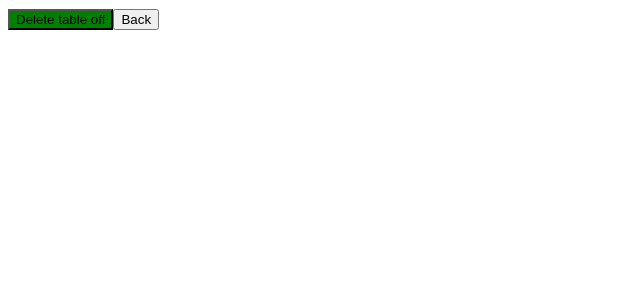
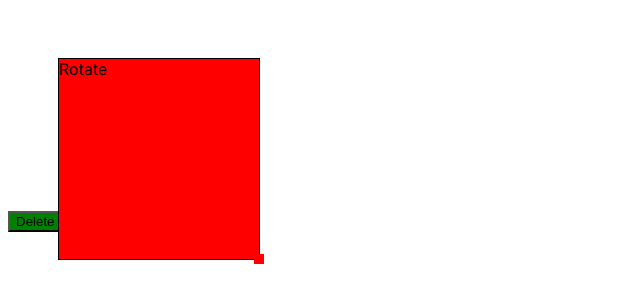
Before and after one commit to CarlinoCalogero/chuumon, a Next.js app: page /home in a window 1280 px wide. Shown: the top 302 px of the page, without its empty margins (0-640 px from the left). Built offline with nearby package versions, Linux system fonts and the light colour scheme.

Commit message:
working on table rotation

```diff
--- a/src/app/home/page.module.css
+++ b/src/app/home/page.module.css
@@ -5,3 +5,23 @@
 .deleteTableModeOff {
     background-color: green;
 }
+
+.rotate {
+    left: 50px;
+    top: 50px;
+    width: 200px;
+    height: 200px;
+    position: relative;
+    border: 1px solid #000;
+    background-color: red;
+}
+
+.rotate:before {
+    content: "";
+    position: absolute;
+    bottom: -5px;
+    right: -5px;
+    width: 10px;
+    height: 10px;
+    background: #f00;
+}
--- a/src/app/home/page.tsx
+++ b/src/app/home/page.tsx
@@ -8,6 +8,7 @@ import { SQUARE_TABLE_EDGE_DIMENSION_IN_PIXELS, removeNumbersFromArray } from '@
 import { Sala } from '@/types/Sala';
 import { Table } from '@/types/Table';
 import { AppearingButton } from '@/components/AppearingButton';
+import { RotateInfo } from '@/types/RotateInfo';
 
 export default function Home() {
 
@@ -277,14 +278,13 @@ export default function Home() {
   }
 
   function appearButtonFunctionOnClick(onClickEvent: MouseEvent<HTMLButtonElement>) {
-    var top = onClickEvent.clientY - (SQUARE_TABLE_EDGE_DIMENSION_IN_PIXELS / 2);
-    var left = onClickEvent.clientX - (SQUARE_TABLE_EDGE_DIMENSION_IN_PIXELS / 2);
 
     var newTable: Table = {
       tableNumber: -1,
       numberOfMergedTables: 1,
-      top: 0,
-      left: 0
+      top: onClickEvent.clientY - (SQUARE_TABLE_EDGE_DIMENSION_IN_PIXELS / 2),
+      left: onClickEvent.clientX - (SQUARE_TABLE_EDGE_DIMENSION_IN_PIXELS / 2)
+
     }
 
     setSala(addTables([newTable]));
@@ -297,6 +297,78 @@ export default function Home() {
   useEffect(() => {
     console.log("AfterTableDropSala", salaAfterTableDrop)
   }, [salaAfterTableDrop])
+
+  const [rotateInfo, setRotateInfo] = useState<RotateInfo>(
+    {
+      active: false,
+      angle: 0,
+      rotation: 0,
+      startAngle: 0,
+      center: {
+        x: 0,
+        y: 0
+      },
+      R2D: 180 / Math.PI
+    });
+
+  function getRotateInfoCopy() {
+    return JSON.parse(JSON.stringify(rotateInfo)) as RotateInfo;
+  }
+
+  function handleOnMouseDown(onMouseDownEvent: MouseEvent<HTMLDivElement, globalThis.MouseEvent>) {
+    console.log("mouseDown")
+    onMouseDownEvent.preventDefault();
+    var bb = onMouseDownEvent.currentTarget.getBoundingClientRect(),
+      t = bb.top,
+      l = bb.left,
+      h = bb.height,
+      w = bb.width,
+      x,
+      y;
+
+    var rotateInfoCopy = getRotateInfoCopy();
+
+    rotateInfoCopy.center = {
+      x: l + w / 2,
+      y: t + h / 2
+    };
+
+    x = onMouseDownEvent.clientX - rotateInfoCopy.center.x;
+    y = onMouseDownEvent.clientY - rotateInfoCopy.center.y;
+    rotateInfoCopy.startAngle = rotateInfoCopy.R2D * Math.atan2(y, x);
+    rotateInfoCopy.active = true;
+    setRotateInfo(rotateInfoCopy);
+  }
+
+  function handleOnMouseMove(onMouseMoveEvent: MouseEvent<HTMLDivElement, globalThis.MouseEvent>) {
+    console.log("mouseMove")
+    if (rotateInfo.active == true) {
+      onMouseMoveEvent.preventDefault();
+
+      //rotate function part
+
+      var x = onMouseMoveEvent.clientX - rotateInfo.center.x,
+        y = onMouseMoveEvent.clientY - rotateInfo.center.y,
+        d = rotateInfo.R2D * Math.atan2(y, x);
+
+      rotateInfo.rotation = d - rotateInfo.startAngle;
+
+      onMouseMoveEvent.currentTarget.style.transform = "rotate(" + (rotateInfo.angle + rotateInfo.rotation) + "deg)";
+
+    }
+  }
+
+  function handleOnMouseUp(onMouseUpEvent: MouseEvent<HTMLDivElement, globalThis.MouseEvent>) {
+    console.log("mouseUp")
+
+    onMouseUpEvent.preventDefault();
+
+    //stop rotation
+    var rotateInfoCopy = getRotateInfoCopy();
+    rotateInfoCopy.angle += rotateInfoCopy.rotation;
+    rotateInfoCopy.active = false;
+    setRotateInfo(rotateInfoCopy)
+  }
 
   return (
 
@@ -321,6 +393,13 @@ export default function Home() {
         />)
       }
 
+      <div
+        onMouseDown={e => handleOnMouseDown(e)}
+        onMouseMove={e => handleOnMouseMove(e)}
+        onMouseUp={e => handleOnMouseUp(e)}
+        className={styles.rotate}
+      >Rotate</div>
+
       <button
         className={isDeleteTableModeOn ? styles.deleteTableModeOn : styles.deleteTableModeOff}
         onClick={() => setIsDeleteTableModeOn(!isDeleteTableModeOn)}
--- /dev/null
+++ b/src/types/RotateInfo.ts
@@ -0,0 +1,11 @@
+export type RotateInfo = {
+    active: boolean,
+    angle: number,
+    rotation: number,
+    startAngle: number,
+    center: {
+      x: number,
+      y: number
+    },
+    R2D: number
+  }
```
